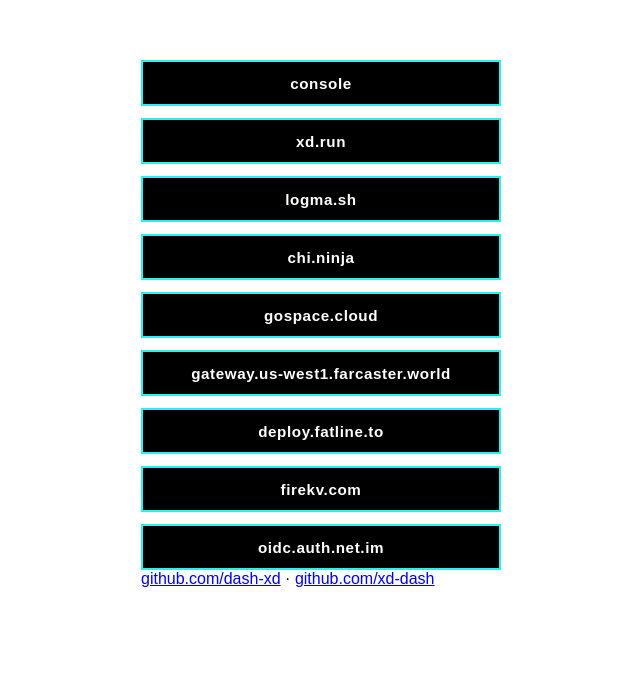
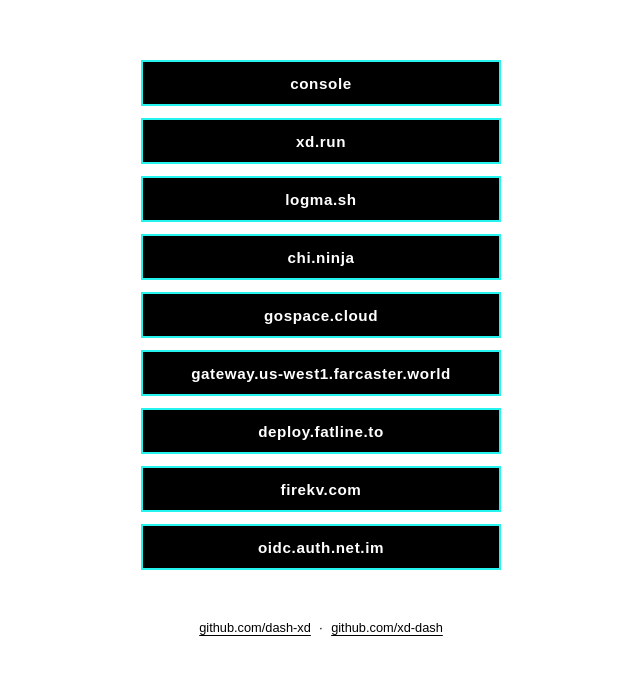
Before and after one commit to xd-dash/dashxd.com, a plain HTML site: page index.html in a window 1280 px wide. Shown: the part 208-882 px from the top of the page, without its empty margins (319-959 px from the left). Drawn offline with Linux system fonts and the light colour scheme.

Commit message:
Style site footer links

```diff
--- a/styles.css
+++ b/styles.css
@@ -20,7 +20,7 @@
 .page-shell {
   width: min(100% - 40px, 360px);
   margin: 0 auto;
-  padding: 64px 0 72px;
+  padding: 64px 0 48px;
 }
 
 .brand { display: flex; justify-content: center; }
@@ -77,6 +77,26 @@
   box-shadow: 2px 2px 0 var(--magenta);
 }
 
+.site-footer {
+  display: flex;
+  flex-wrap: wrap;
+  justify-content: center;
+  gap: 8px;
+  margin-top: 48px;
+  font-size: .8rem;
+  line-height: 1.5;
+}
+
+.site-footer a {
+  color: var(--black);
+  text-underline-offset: 3px;
+}
+
+.site-footer a:hover,
+.site-footer a:focus-visible {
+  color: var(--magenta);
+}
+
 @media (max-width: 480px) {
   .page-shell { width: min(100% - 48px, 360px); padding-top: 44px; }
   .logo-frame { width: 112px; height: 112px; }
```
